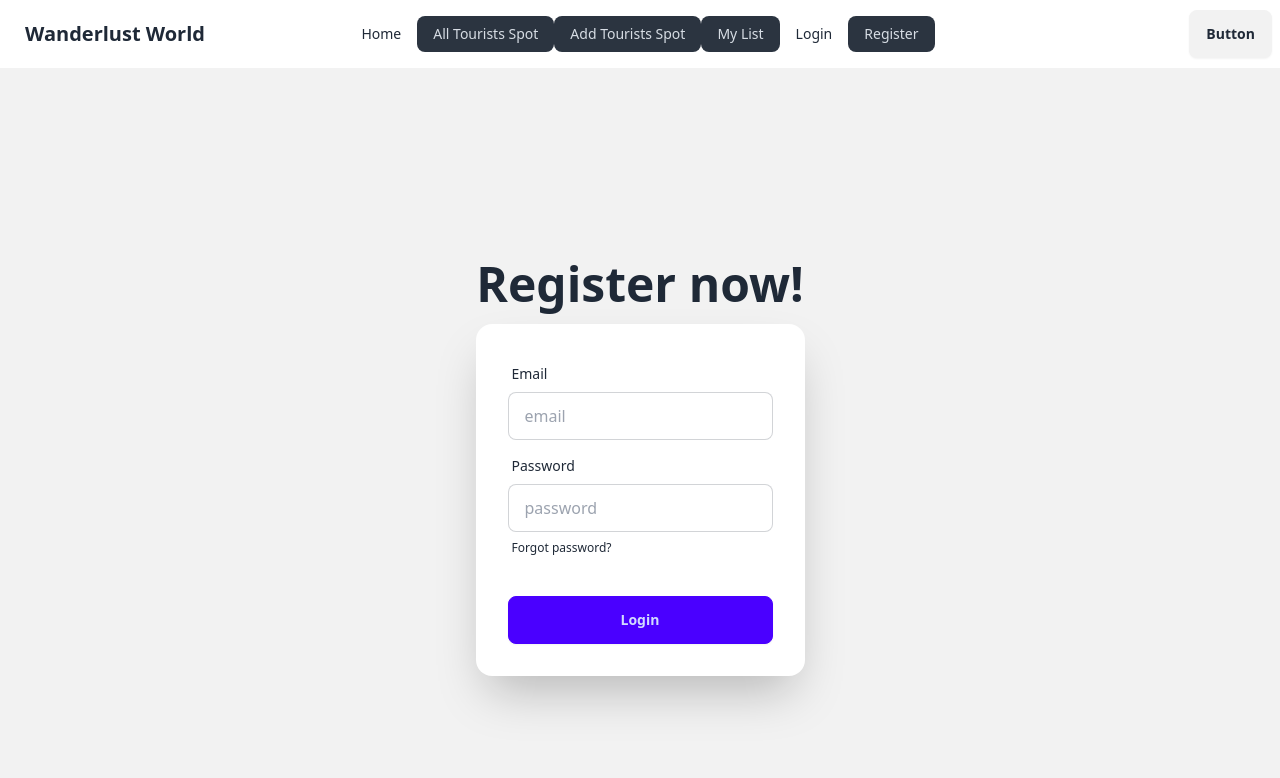
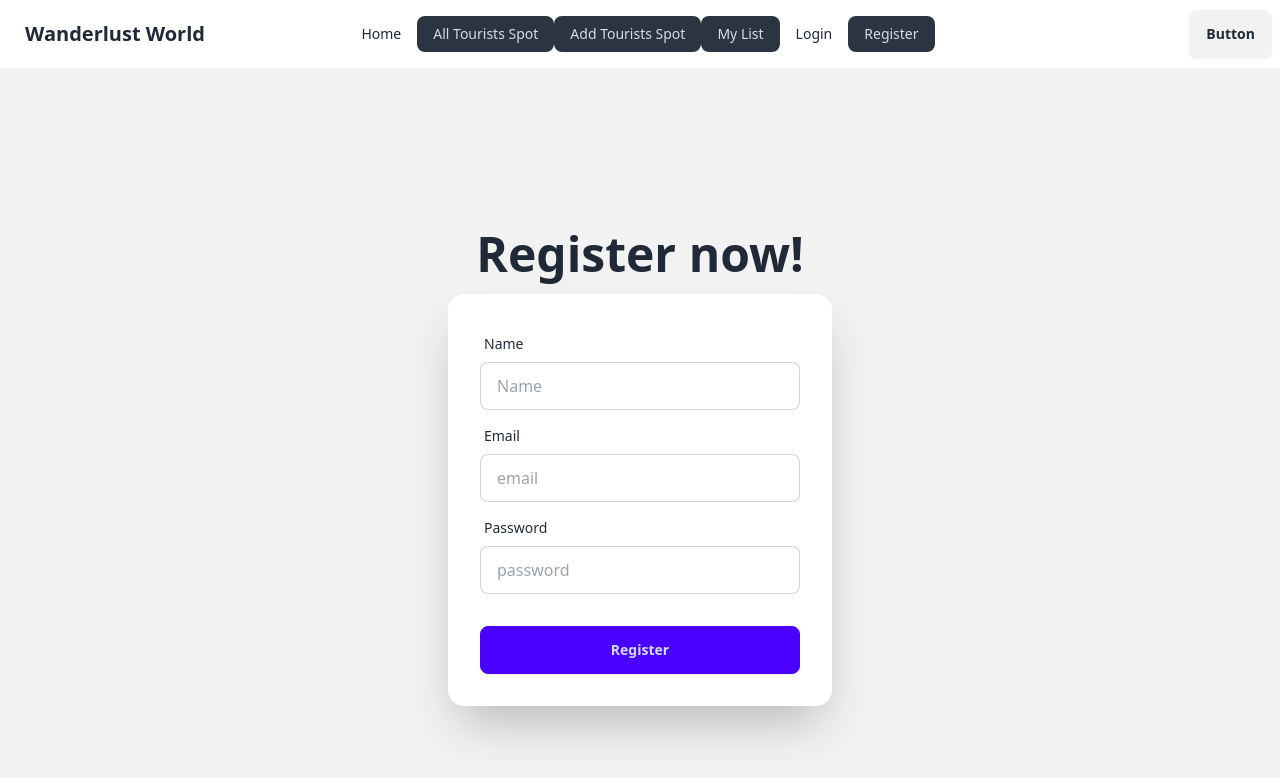
Before and after one commit to Sohelrana2815/wanderlust-world-client, a React (Vite) app: page /register in a window 1280 px wide. Shown: the top 778 px of the page. Built offline with nearby package versions, Linux system fonts and the light colour scheme.

Commit message:
login and register page created

```diff
--- a/package.json
+++ b/package.json
@@ -10,10 +10,12 @@
     "preview": "vite preview"
   },
   "dependencies": {
+    "firebase": "^10.12.5",
     "localforage": "^1.10.0",
     "match-sorter": "^6.3.4",
     "react": "^18.3.1",
     "react-dom": "^18.3.1",
+    "react-hook-form": "^7.52.2",
     "react-responsive-carousel": "^3.2.23",
     "react-router-dom": "^6.26.0",
     "sort-by": "^1.2.0"
--- /dev/null
+++ b/src/Firebase/firebase.config.js
@@ -0,0 +1,21 @@
+// Import the functions you need from the SDKs you need
+import { initializeApp } from "firebase/app";
+import { getAuth } from "firebase/auth";
+
+// TODO: Add SDKs for Firebase products that you want to use
+// https://firebase.google.com/docs/web/setup#available-libraries
+
+// Your web app's Firebase configuration
+const firebaseConfig = {
+  apiKey: "AIzaSyCAEhp8A2-8qWlsKE9D-NpiBJAbJhqNAHE",
+  authDomain: "wanderlust-world-e22f6.firebaseapp.com",
+  projectId: "wanderlust-world-e22f6",
+  storageBucket: "wanderlust-world-e22f6.appspot.com",
+  messagingSenderId: "420777023896",
+  appId: "1:420777023896:web:77a5565bafb6200e5d73ed",
+};
+
+// Initialize Firebase
+const app = initializeApp(firebaseConfig);
+const auth = getAuth(app);
+export default auth;
--- a/src/Pages/Login/Login.jsx
+++ b/src/Pages/Login/Login.jsx
@@ -1,19 +1,32 @@
+import { useForm } from "react-hook-form";
+
 const Login = () => {
+  const {
+    handleSubmit,
+    register,
+    formState: { errors },
+  } = useForm();
+  const onSubmit = (data) => {
+    const { email, password } = data;
+    console.log(data);
+  };
+
   return (
     <>
-      <div className="hero bg-base-200 min-h-screen">
-        <div className="hero-content flex-col ">
+      <div className="hero bg-base-200 min-h-screen ">
+        <div className="hero-content flex-col w-full">
           <div className="text-center lg:text-left">
             <h1 className="text-5xl font-bold">Login now!</h1>
           </div>
           <div className="card bg-base-100 w-full max-w-sm shrink-0 shadow-2xl">
-            <form className="card-body">
+            <form className="card-body" onSubmit={handleSubmit(onSubmit)}>
               <div className="form-control">
                 <label className="label">
                   <span className="label-text">Email</span>
                 </label>
                 <input
                   type="email"
+                  {...register("email")}
                   placeholder="email"
                   className="input input-bordered"
                   required
@@ -25,18 +38,18 @@ const Login = () => {
                 </label>
                 <input
                   type="password"
+                  {...register("password")}
                   placeholder="password"
                   className="input input-bordered"
                   required
                 />
-                <label className="label">
-                  <a href="#" className="label-text-alt link link-hover">
-                    Forgot password?
-                  </a>
-                </label>
               </div>
               <div className="form-control mt-6">
-                <button className="btn btn-primary">Login</button>
+                <input
+                  type="submit"
+                  value="Login"
+                  className="btn btn-primary"
+                />
               </div>
             </form>
           </div>
--- a/src/Pages/Register/Register.jsx
+++ b/src/Pages/Register/Register.jsx
@@ -1,23 +1,61 @@
+import { useContext } from "react";
+import { AuthContext } from "../../Providers/AuthProvider";
+import { useForm } from "react-hook-form";
+
 const Register = () => {
+  const { createUser } = useContext(AuthContext);
+  const {
+    handleSubmit,
+    register,
+    formState: { errors },
+  } = useForm();
+  const onSubmit = (data) => {
+    const { email, password } = data;
+    createUser(email, password)
+      .then((result) => {
+        console.log("User created successfully:", result.user);
+        // Optionally, save the name to the user profile or database
+      })
+      .catch((error) => {
+        console.error("Error creating user:", error);
+      });
+  };
   return (
     <>
-      <div className="hero bg-base-200 min-h-screen">
-        <div className="hero-content flex-col ">
+      <div className="hero bg-base-200 min-h-screen ">
+        <div className="hero-content flex-col w-full">
           <div className="text-center lg:text-left">
             <h1 className="text-5xl font-bold">Register now!</h1>
           </div>
           <div className="card bg-base-100 w-full max-w-sm shrink-0 shadow-2xl">
-            <form className="card-body">
+            <form className="card-body" onSubmit={handleSubmit(onSubmit)}>
+              <div className="form-control">
+                <label className="label">
+                  <span className="label-text">Name</span>
+                </label>
+                <input
+                  type="text"
+                  {...register("name", { required: "Name is required" })}
+                  placeholder="Name"
+                  className="input input-bordered"
+                />
+                {errors.name && (
+                  <span className="text-red-600">{errors.name.message}</span>
+                )}
+              </div>
               <div className="form-control">
                 <label className="label">
                   <span className="label-text">Email</span>
                 </label>
                 <input
                   type="email"
+                  {...register("email", { required: "Email is required" })}
                   placeholder="email"
                   className="input input-bordered"
-                  required
                 />
+                {errors.email && (
+                  <span className="text-red-600">{errors.email.message}</span>
+                )}
               </div>
               <div className="form-control">
                 <label className="label">
@@ -25,18 +63,24 @@ const Register = () => {
                 </label>
                 <input
                   type="password"
+                  {...register("password", {
+                    required: "Password is required",
+                  })}
                   placeholder="password"
                   className="input input-bordered"
-                  required
                 />
-                <label className="label">
-                  <a href="#" className="label-text-alt link link-hover">
-                    Forgot password?
-                  </a>
-                </label>
+                {errors.password && (
+                  <span className="text-red-600">
+                    {errors.password.message}
+                  </span>
+                )}
               </div>
               <div className="form-control mt-6">
-                <button className="btn btn-primary">Login</button>
+                <input
+                  type="submit"
+                  value="Register"
+                  className="btn btn-primary"
+                />
               </div>
             </form>
           </div>
--- /dev/null
+++ b/src/Providers/AuthProvider.jsx
@@ -0,0 +1,35 @@
+import {
+  createUserWithEmailAndPassword,
+  signInWithEmailAndPassword,
+} from "firebase/auth";
+import { createContext, useState } from "react";
+import auth from "../Firebase/firebase.config";
+
+export const AuthContext = createContext(null);
+
+const AuthProvider = ({ children }) => {
+  const [user, setUser] = useState(null);
+  const [loading, setLoading] = useState(true);
+
+  const createUser = (email, password) => {
+    setLoading(true);
+    return createUserWithEmailAndPassword(auth, email, password);
+  };
+
+  const signInUser = (email, password) => {
+    setLoading(true);
+    return signInWithEmailAndPassword(auth, email, password);
+  };
+  const authInfo = {
+    user,
+    loading,
+    createUser,
+    signInUser,
+  };
+
+  return (
+    <AuthContext.Provider value={authInfo}>{children}</AuthContext.Provider>
+  );
+};
+
+export default AuthProvider;
--- a/src/main.jsx
+++ b/src/main.jsx
@@ -3,9 +3,12 @@ import { createRoot } from "react-dom/client";
 import "./index.css";
 import { RouterProvider } from "react-router-dom";
 import router from "./Routes/Routes.jsx";
+import AuthProvider from "./Providers/AuthProvider.jsx";
 
 createRoot(document.getElementById("root")).render(
   <StrictMode>
-    <RouterProvider router={router} />
+    <AuthProvider>
+      <RouterProvider router={router} />
+    </AuthProvider>
   </StrictMode>
 );
```
Also changed, not shown: 1 other file (tests, documents, lock files or other folders).
